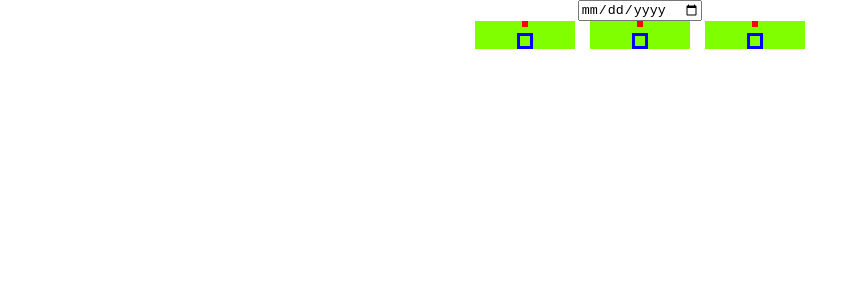
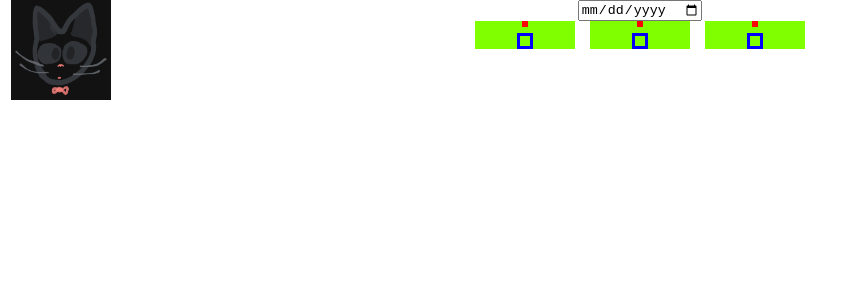
Before and after one commit to gitInLoserWereGoingShopping/daily-tarot, a React (Create React App) app: page / in a window 1280 px wide. Shown: the top 300 px of the page, without its empty margins (0-857 px from the left). Built offline with nearby package versions, Linux system fonts and the light colour scheme.

Commit message:
add Gigi to mouse cursor movement

```diff
--- a/src/App.css
+++ b/src/App.css
@@ -8,11 +8,17 @@
   display: flex;
   flex-direction: column;
   align-items: center;
-  /* grid-template-columns: minmax(1fr, 500px); */
 }
 
 .body {
   font-size: 100%;
+}
+
+#Gigi {
+  height: 100px;
+  width: 100px;
+  background-color: purple;
+  position: absolute;
 }
 
 .spreadInterpretation {
--- a/src/App.js
+++ b/src/App.js
@@ -1,5 +1,8 @@
 import React from 'react';
 import './App.css';
+
+//hooks
+import useMouseMovement from './hooks/useMouseMovement';
 
 //components
 import DaySelector from './components/DaySelector';
@@ -8,6 +11,7 @@ import TarotCard from './components/TarotCard';
 import getDailyTarotReadings from './data';
 
 function App() {
+  const mousePosition = useMouseMovement();
   const [daySelected, setDaySelected] = React.useState('YYYYMMDD');
   const [dailySpread, setDailySpread] = React.useState(getDailyTarotReadings(daySelected) || {
     cards: [{
@@ -29,10 +33,16 @@ function App() {
     setDailySpread(newDailyTarotSpread);
   }, [daySelected]);
 
-  console.log(dailySpread);
-  console.log('day selected to be used for fetching tarot daily spread data:\n', daySelected);
+  //move Gigi along with cursor
+  React.useEffect(() => {
+    const Gigi = document.getElementById('Gigi');
+    Gigi.style.left = `${mousePosition.x + 11 || 0}px`;
+    Gigi.style.top = `${mousePosition.y || 0}px`;
+  }, [mousePosition]);
+
   return (
-    <div className="App">
+    <div className='App'>
+      <img id='Gigi' src='http://localhost:3002/gigi.png' alt='gigi the cat'></img>
       <DaySelector setDaySelected={setDaySelected}/>
       <div className='spreadInterpretation'>{typeof dailySpread?.spreadInterpretation === 'string'
         ? <div>{dailySpread.spreadInterpretation}</div>
--- /dev/null
+++ b/src/hooks/useMouseMovement.jsx
@@ -0,0 +1,20 @@
+import React from "react";
+
+const useMouseMovement = () => {
+   const [mousePosition, setMousePosition] = React.useState({ x: 0, y: 0 });
+   //updated with a useEffect subscription to the mouse move event
+   //use cleanup function to remove mouse event subscription on hook dismount
+   React.useEffect(() => {
+     const handleMouseMove = (e) => {
+        //retrieve client cursor position x and y
+        //update mousePosition state x and y values with new client x and y
+        const nextMousePosition = { x: e.clientX, y: e.clientY };
+        setMousePosition(nextMousePosition);
+     };
+     document.addEventListener('mousemove', handleMouseMove);
+     return () => document.removeEventListener('mousemove', handleMouseMove);
+   }, []);
+   return mousePosition;
+}
+
+export default useMouseMovement;
```
Also changed, not shown: public/gigi.png (added).
